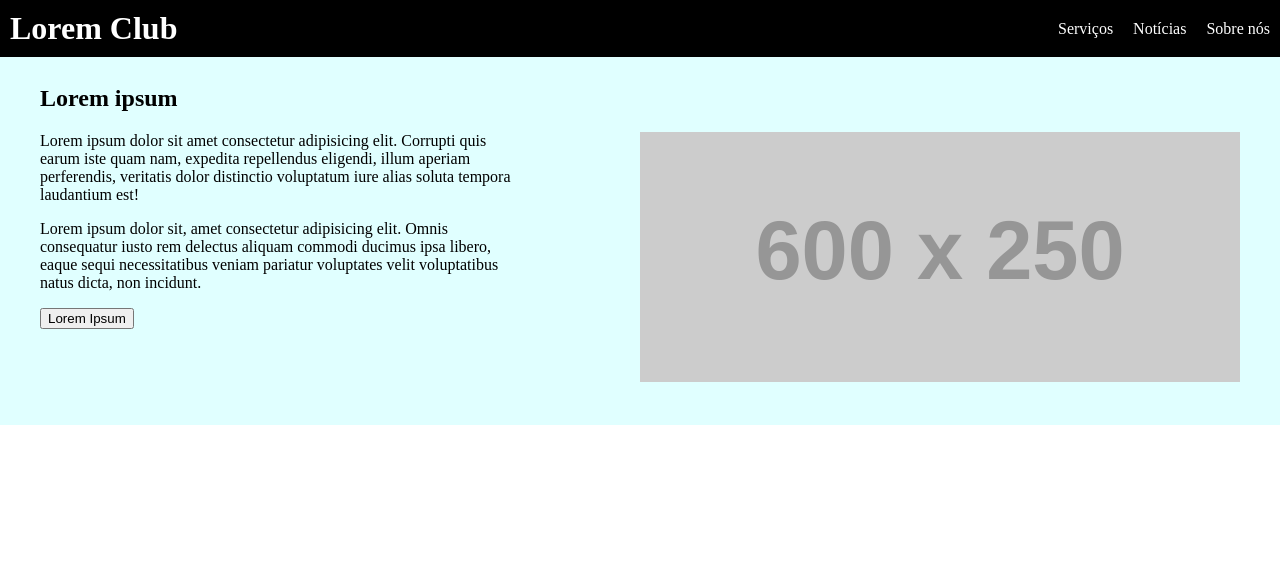
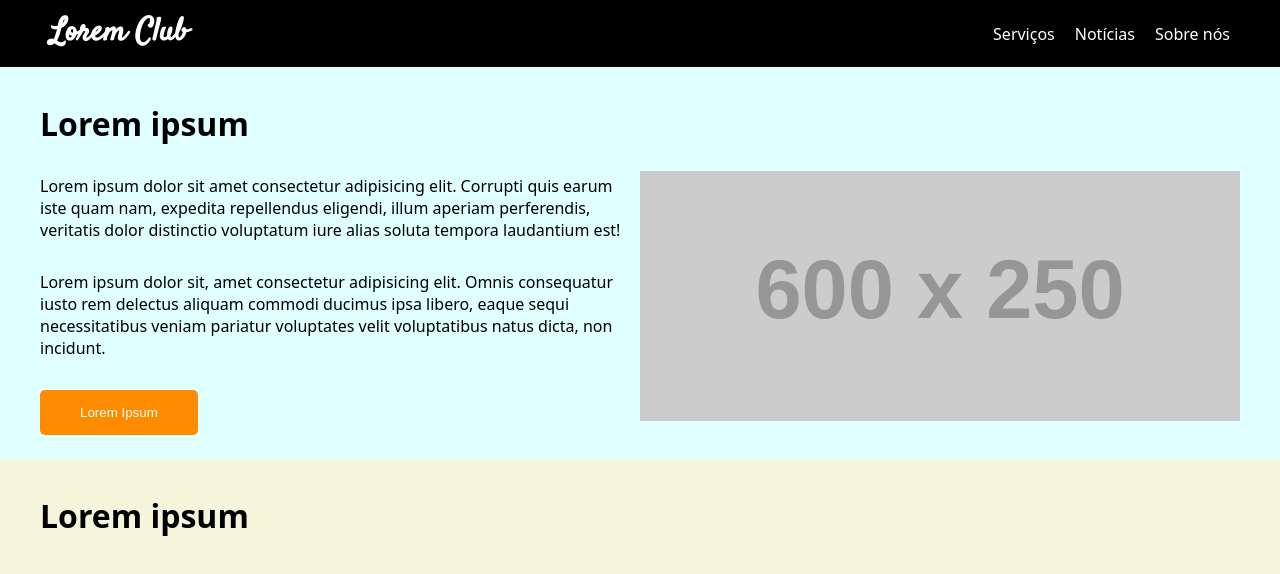
Before and after one commit to MarkusF502/Layout-Flex-PPSII, a plain HTML site: page index.html in a window 1280 px wide. Drawn offline with Linux system fonts and the light colour scheme; placeholder pictures from the web are drawn by us.

Commit message:
primeira section pronta

```diff
--- a/index.html
+++ b/index.html
@@ -4,6 +4,9 @@
     <meta charset="UTF-8">
     <meta name="viewport" content="width=device-width, initial-scale=1.0">
     <link rel="stylesheet" href="style.css">
+    <link rel="preconnect" href="https://fonts.googleapis.com">
+<link rel="preconnect" href="https://fonts.gstatic.com" crossorigin>
+<link href="https://fonts.googleapis.com/css2?family=Press+Start+2P&family=Rubik:ital,wght@0,300..900;1,300..900&family=Satisfy&display=swap" rel="stylesheet">
     <title>Atividade Layout Flex</title>
 </head>
 <body>
@@ -24,6 +27,9 @@
 
 <button>Lorem Ipsum</button>
 </section>
-<section></section>
+<section>
+    <h2>Lorem ipsum</h2>
+
+</section>
 </body>
 </html>
--- a/style.css
+++ b/style.css
@@ -1,6 +1,7 @@
 body{
     margin: 0;
     padding: 0;
+    font-family: system-ui, -apple-system, BlinkMacSystemFont, 'Segoe UI', Roboto, Oxygen, Ubuntu, Cantarell, 'Open Sans', 'Helvetica Neue', sans-serif;
 }
 
 header {
@@ -9,11 +10,12 @@ header {
     align-items: center;
     background-color: black;
     color: white;
-    padding: 10px;
+    padding: 10px 50px;
 }
 
 header h1 {
     margin: 0;
+    font-family: "Satisfy", cursive;
 }
 
 
@@ -31,8 +33,8 @@ nav ul li {
 }
 
 p{
-    width: 40%;
-
+    width: 50%;
+    margin-top: 30px;
 }
 img{
     display: inline;
@@ -42,5 +44,24 @@ img{
 section:first-of-type{
     background-color: lightcyan;
     height: 40vh;
-    padding: 1vh 5vh 5vh;
+    padding: 1vh 5vh 8vh;
 }
+
+section:last-of-type{
+    padding: 1vh 5vh 8vh;
+    height: 40vh;
+    background-color: beige;
+}
+
+button{
+    background-color: darkorange;
+    padding: 15px 40px;
+    border: none;
+    margin-top: 15px;
+    border-radius: 5px;
+    color: #fff;
+}
+
+h2{
+    font-size: 2rem;
+}
```
